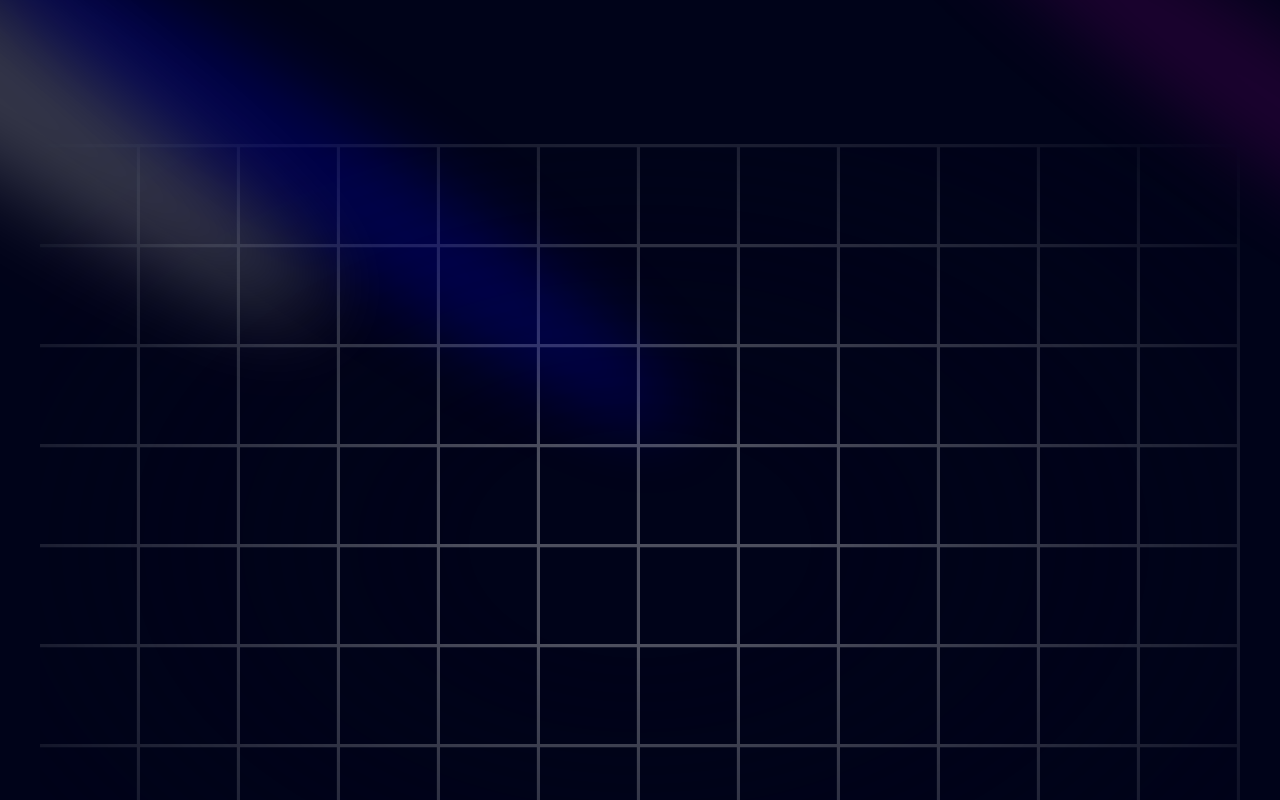
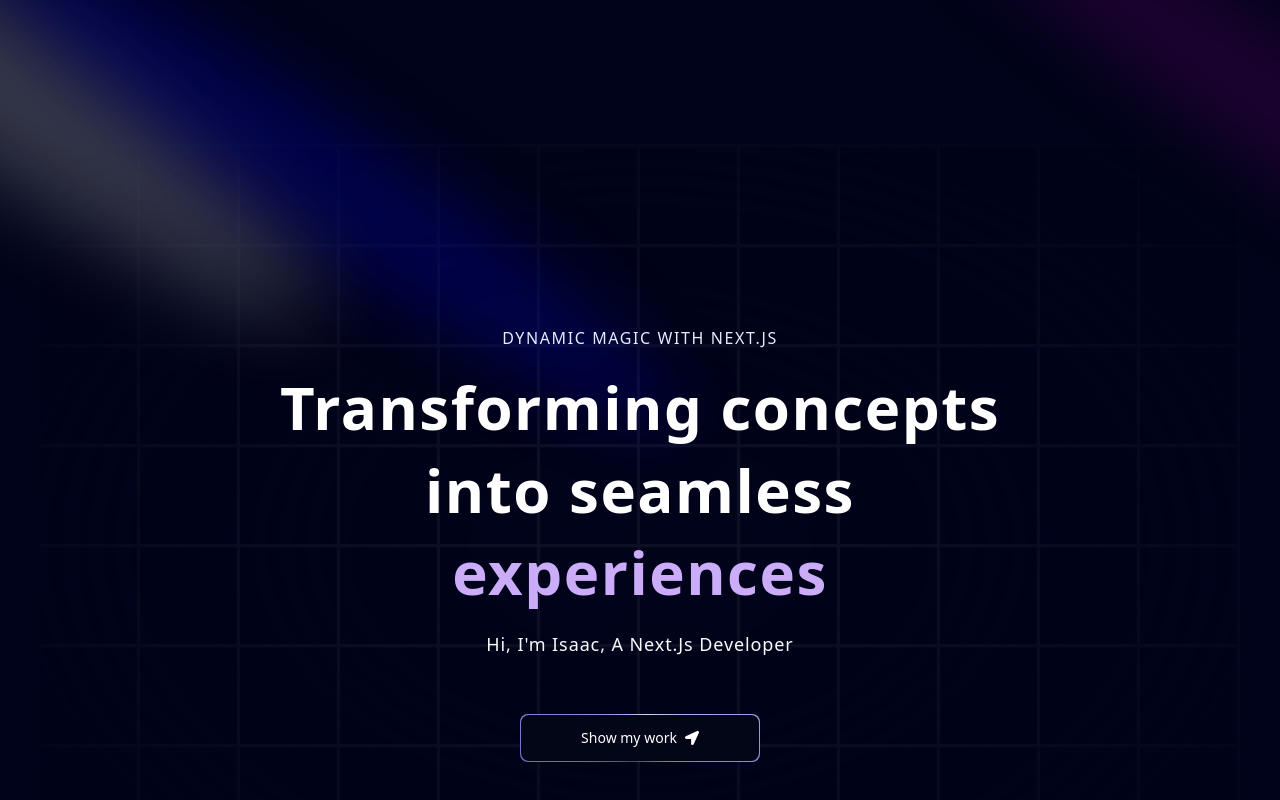
Before and after one commit to NewDevCoding/portfolio, a Next.js app: page / in a window 1280 px wide. Shown: the top 800 px of the page. Built offline with nearby package versions, Linux system fonts and the light colour scheme.

Commit message:
finished hero section

```diff
--- a/components/Hero.tsx
+++ b/components/Hero.tsx
@@ -1,4 +1,7 @@
+import { FaLocationArrow } from 'react-icons/fa'
+import MagicButton from './ui/MagicButton'
 import { Spotlight } from './ui/Spotlight'
+import { TextGenerateEffect } from './ui/TextGenerateEffect'
 
 const Hero = () => {
   return (
@@ -9,8 +12,29 @@
             <Spotlight className='top-28 left-80 h-[80vh] w-[50vw]' fill='blue'/>
         </div>
 
-        <div className="h-screen w-full dark:bg-black-100 bg-white  dark:bg-grid-white/[0.3] bg-grid-black/[0.2] relative flex items-center justify-center">
-            <div className="absolute pointer-events-none inset-0 flex items-center justify-center dark:bg-black-100 bg-white [mask-image:radial-gradient(ellipse_at_center,transparent_20%,black)]"></div>
+        <div className="h-screen w-full dark:bg-black-100 bg-white  dark:bg-grid-white/[0.05] bg-grid-black/[0.2] relative flex items-center justify-center top-0 left-0">
+            <div
+                className="absolute pointer-events-none
+                inset-0 flex items-center justify-center
+                dark:bg-black-100 bg-white
+                [mask-image:radial-gradient(ellipse_at_center,transparent_20%,black)]">
+            </div>
+
+
+            <div className='flex justify-center relative my-20 z-10'>
+                <div className='max-w-[89vw] md:max-w-2xl lg:max-w-[60vw] flex flex-col items-center justify-center'>
+                    <h2 className='uppercase tracking-widest text-excess text-center text-blue-100 max-w-80'>
+                        dynamic magic with next.js
+                    </h2>
+                    <TextGenerateEffect className='text-center text-[40px] md:text-5xl lg:text-6xl' words='Transforming concepts into seamless experiences' />
+
+                    <p className='text-center mb-4 text-sm md:text-lg lg:text-2x md:tracking-wider'>Hi, I&apos;m Isaac, A Next.Js Developer</p>
+
+                    <a href='#about'>
+                        <MagicButton title="Show my work" icon={<FaLocationArrow />} position='right' />
+                    </a>
+                </div>
+            </div>
         </div>
     </div>
 
--- /dev/null
+++ b/components/ui/MagicButton.tsx
@@ -0,0 +1,44 @@
+import React from "react";
+
+/**
+ *  UI: border magic from tailwind css btns
+ *  Link: https://ui.aceternity.com/components/tailwindcss-buttons
+ *
+ *  change border radius to rounded-lg
+ *  add margin of md:mt-10
+ *  remove focus:ring-2 focus:ring-slate-400 focus:ring-offset-2 focus:ring-offset-slate-50
+ */
+const MagicButton = ({
+  title,
+  icon,
+  position,
+  handleClick,
+  otherClasses,
+}: {
+  title: string;
+  icon: React.ReactNode;
+  position: string;
+  handleClick?: () => void;
+  otherClasses?: string;
+}) => {
+  return (
+    <button
+      className="relative inline-flex h-12 w-full md:w-60 md:mt-10 overflow-hidden rounded-lg p-[1px] focus:outline-none"
+      onClick={handleClick}
+    >
+      <span className="absolute inset-[-1000%] animate-[spin_2s_linear_infinite] bg-[conic-gradient(from_90deg_at_50%_50%,#E2CBFF_0%,#393BB2_50%,#E2CBFF_100%)]" />
+
+      {/* remove px-3 py-1, add px-5 gap-2 */}
+      <span
+        className={`inline-flex h-full w-full cursor-pointer items-center justify-center rounded-lg
+             bg-slate-950 px-7 text-sm font-medium text-white backdrop-blur-3xl gap-2 ${otherClasses}`}
+      >
+        {position === 'left' && icon}
+        {title}
+        {position === 'right' && icon}
+      </span>
+    </button>
+  );
+};
+
+export default MagicButton;
--- /dev/null
+++ b/components/ui/TextGenerateEffect.tsx
@@ -0,0 +1,63 @@
+"use client";
+import { useEffect } from "react";
+import { motion, stagger, useAnimate } from "framer-motion";
+import { cn } from "@/lib/utils";
+
+export const TextGenerateEffect = ({
+  words,
+  className,
+  filter = true,
+  duration = 0.5,
+}: {
+  words: string;
+  className?: string;
+  filter?: boolean;
+  duration?: number;
+}) => {
+  const [scope, animate] = useAnimate();
+  let wordsArray = words.split(" ");
+  useEffect(() => {
+    animate(
+      "span",
+      {
+        opacity: 1,
+        filter: filter ? "blur(0px)" : "none",
+      },
+      {
+        duration: duration ? duration : 1,
+        delay: stagger(0.2),
+      }
+    );
+  }, [scope.current]);
+
+  const renderWords = () => {
+    return (
+      <motion.div ref={scope}>
+        {wordsArray.map((word, idx) => {
+          return (
+            <motion.span
+              key={word + idx}
+              className={`${idx > 3 ? 'text-purple' :
+                 'dark:text-white text-black' } opacity-0'`}
+              style={{
+                filter: filter ? "blur(10px)" : "none",
+              }}
+            >
+              {word}{" "}
+            </motion.span>
+          );
+        })}
+      </motion.div>
+    );
+  };
+
+  return (
+    <div className={cn("font-bold", className)}>
+      <div className="my-4">
+        <div className=" dark:text-white text-black leading-snug tracking-wide">
+          {renderWords()}
+        </div>
+      </div>
+    </div>
+  );
+};
--- a/package.json
+++ b/package.json
@@ -16,6 +16,7 @@
     "next-themes": "^0.4.4",
     "react": "^19.0.0",
     "react-dom": "^19.0.0",
+    "react-icons": "^5.4.0",
     "tailwind-merge": "^2.6.0",
     "tailwindcss-animate": "^1.0.7"
   },
```
Also changed, not shown: 1 other file (tests, documents, lock files or other folders).
